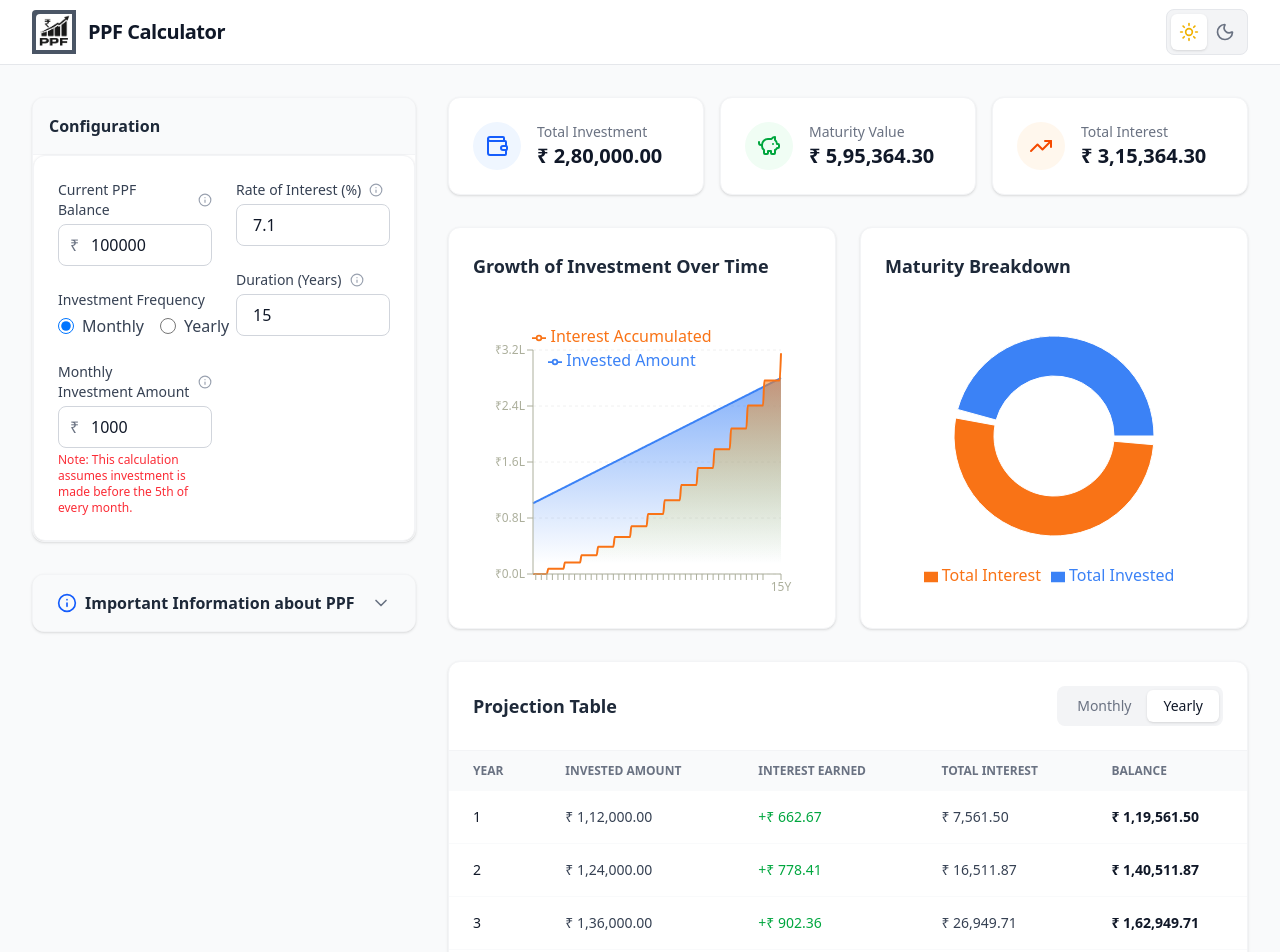
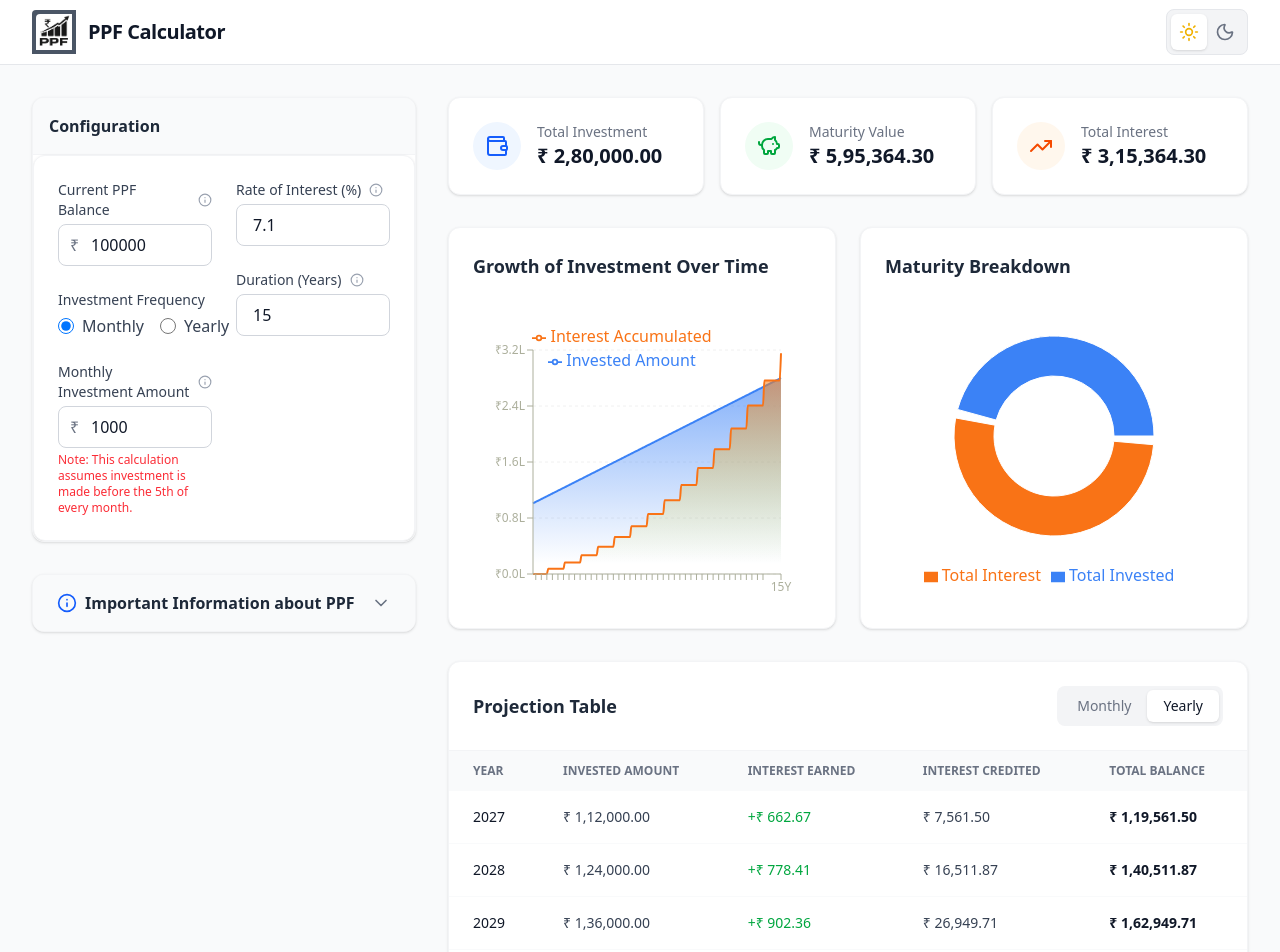
Before and after one commit to AnisHerdev/ppf-projection-calculator-react, a React (Vite) app: page / in a window 1280 px wide. Shown: the top 952 px of the page. Built offline with nearby package versions, Linux system fonts and the light colour scheme.

Commit message:
added actual months and years for the projection table

```diff
--- a/src/components/ProjectionTable.tsx
+++ b/src/components/ProjectionTable.tsx
@@ -8,10 +8,11 @@ interface ProjectionTableProps {
 
 const ProjectionTable: React.FC<ProjectionTableProps> = ({ data }) => {
     const [view, setView] = useState<'Monthly' | 'Yearly'>('Yearly');
-
+    const currentYear = 2026;//new Date().getFullYear();
+    const monthsNames = ["April","May","June","July","August","September","October","November","December","January","February","March"];
     const displayData = view === 'Yearly'
-        ? data.filter(row => row.Month % 12 === 0).map(row => ({ ...row, Year: row.Month / 12 }))
-        : data;
+        ? data.filter(row => row.Month % 12 === 0).map(row => ({ ...row, Year: currentYear+Math.floor((row.Month+2)/12) }))
+        : data.map(row=>({...row,Month:(currentYear +Math.floor((row.Month+2)/12))+" - "+monthsNames[(row.Month-1)%12]}));
 
     return (
         <div className="bg-white dark:bg-gray-800 rounded-xl shadow-sm border border-gray-100 dark:border-gray-700 overflow-hidden transition-colors duration-200">
@@ -39,11 +40,11 @@ const ProjectionTable: React.FC<ProjectionTableProps> = ({ data }) => {
                 <table className="w-full text-sm text-left">
                     <thead className="text-xs text-gray-500 dark:text-gray-400 uppercase bg-gray-50 dark:bg-gray-900/50 sticky top-0 z-10 transition-colors duration-200">
                         <tr>
-                            <th className="px-6 py-3">{view === 'Yearly' ? 'Year' : 'Month'}</th>
+                            <th className="px-6 py-3">{view === 'Yearly' ? 'Year' : 'Month & Year'}</th>
                             <th className="px-6 py-3">Invested Amount</th>
                             <th className="px-6 py-3">Interest Earned</th>
-                            <th className="px-6 py-3">Total Interest</th>
-                            <th className="px-6 py-3">Balance</th>
+                            <th className="px-6 py-3">Interest Credited</th>
+                            <th className="px-6 py-3">Total Balance</th>
                         </tr>
                     </thead>
                     <tbody className="divide-y divide-gray-100 dark:divide-gray-700">
```
